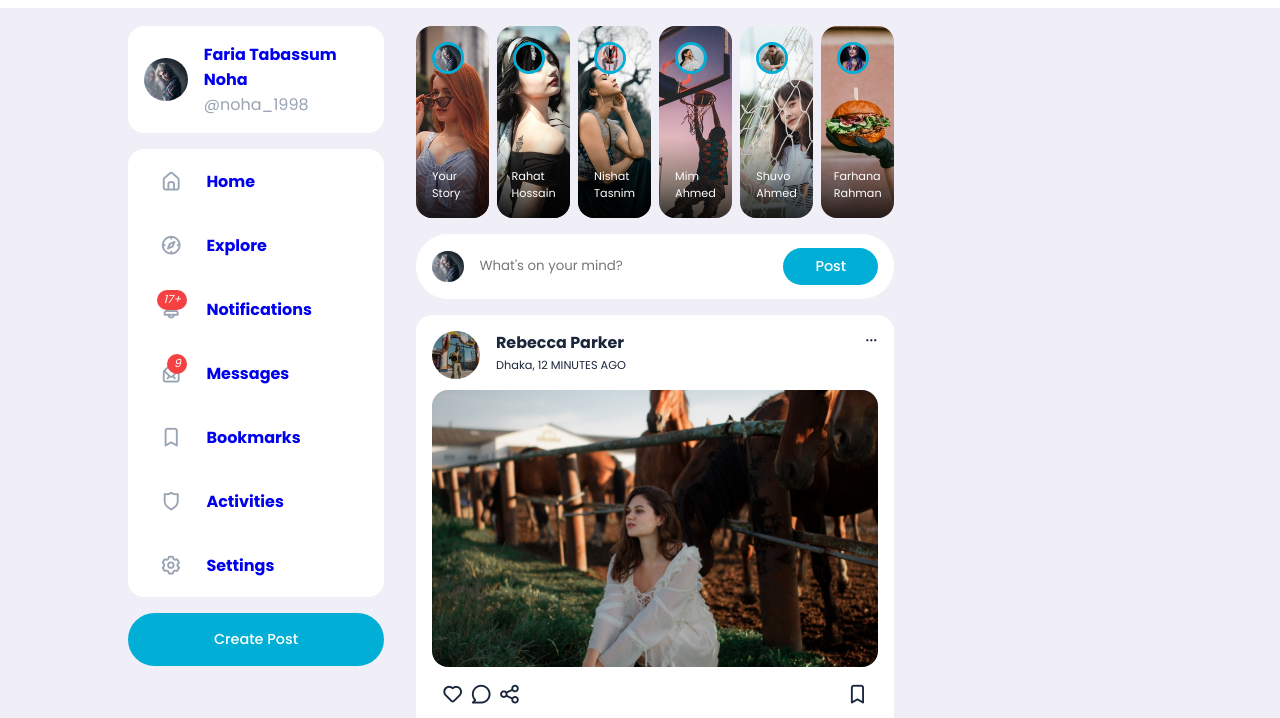
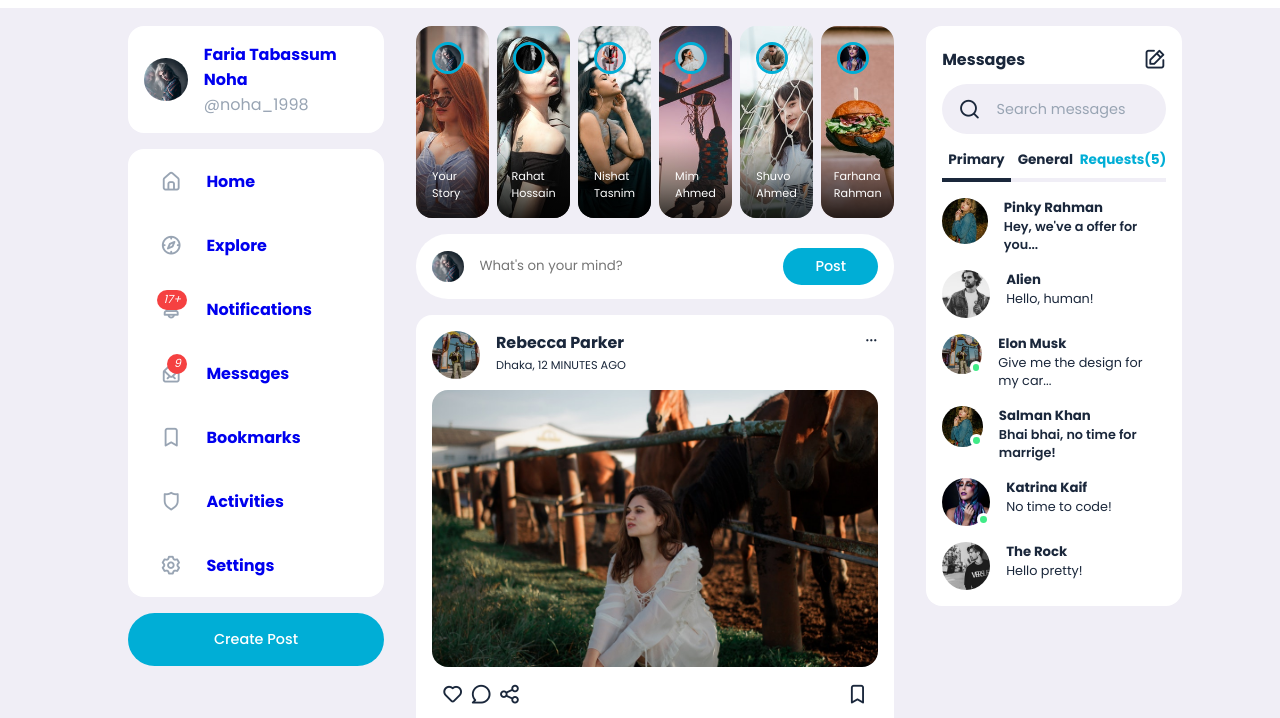
Before and after one commit to mostafizzfuad/chill-buddy-social-media, a plain HTML site: page index.html in a window 1280 px wide. Shown: the part 62-780 px from the top of the page. Drawn offline with nearby package versions, Linux system fonts and the light colour scheme.

Commit message:
message section done

```diff
--- a/index.html
+++ b/index.html
@@ -324,7 +324,7 @@
                         <div class="comments text-muted">View all 34 comments</div>
                     </div>
 
-                    <!--FEED 6-->
+                    <!--FEED 4-->
                     <div class="feed">
                         <div class="head">
                             <div class="user">
@@ -377,7 +377,7 @@
                         <div class="comments text-muted">View all 34 comments</div>
                     </div>
 
-                    <!--FEED 4-->
+                    <!--FEED 5-->
                     <div class="feed">
                         <div class="head">
                             <div class="user">
@@ -430,7 +430,7 @@
                         <div class="comments text-muted">View all 34 comments</div>
                     </div>
 
-                    <!--FEED 5-->
+                    <!--FEED 6-->
                     <div class="feed">
                         <div class="head">
                             <div class="user">
@@ -480,7 +480,7 @@
                             </p>
                         </div>
 
-                        <div class="comments text-muted">View all 34 comments</div>
+                        <div class="comments text-muted">View all 37 comments</div>
                     </div>
                 </div>
                 <!-- feeds end -->
@@ -489,6 +489,96 @@
 
 
             <!--=============== right start ===============-->
+            <div class="right">
+                <!--MESSAGES START-->
+                <div class="messages">
+                    <div class="heading">
+                        <h4>Messages</h4>
+                        <i class="uil uil-edit"></i>
+                    </div>
+
+                    <div class="search-bar">
+                        <i class="uil uil-search"></i>
+                        <input type="search" placeholder="Search messages" />
+                    </div>
+
+                    <div class="catagory">
+                        <h6 class="active">Primary</h6>
+                        <h6>General</h6>
+                        <h6 class="message-requests">Requests(5)</h6>
+                    </div>
+
+                    <!--MESSAGE 1-->
+                    <div class="message">
+                        <div class="profile-photo">
+                            <img src="./images/profile-16.jpg" />
+                        </div>
+                        <div class="message-body">
+                            <h5>Pinky Rahman</h5>
+                            <p class="unseen">Hey, we've a offer for you...</p>
+                        </div>
+                    </div>
+
+                    <!--MESSAGE 2-->
+                    <div class="message">
+                        <div class="profile-photo">
+                            <img src="./images/profile-20.jpg" />
+                        </div>
+                        <div class="message-body">
+                            <h5>Alien</h5>
+                            <p>Hello, human!</p>
+                        </div>
+                    </div>
+
+                    <!--MESSAGE 3-->
+                    <div class="message">
+                        <div class="profile-photo">
+                            <img src="./images/profile-11.jpg" />
+                            <div class="active"></div>
+                        </div>
+                        <div class="message-body">
+                            <h5>Elon Musk</h5>
+                            <p>Give me the design for my car...</p>
+                        </div>
+                    </div>
+
+                    <!--MESSAGE 4-->
+                    <div class="message">
+                        <div class="profile-photo">
+                            <img src="./images/profile-16.jpg" />
+                            <div class="active"></div>
+                        </div>
+                        <div class="message-body">
+                            <h5>Salman Khan</h5>
+                            <p class="unseen">Bhai bhai, no time for marrige!</p>
+                        </div>
+                    </div>
+
+                    <!--MESSAGE 5-->
+                    <div class="message">
+                        <div class="profile-photo">
+                            <img src="./images/profile-6.jpg" />
+                            <div class="active"></div>
+                        </div>
+                        <div class="message-body">
+                            <h5>Katrina Kaif</h5>
+                            <p>No time to code!</p>
+                        </div>
+                    </div>
+
+                    <!--MESSAGE 6-->
+                    <div class="message">
+                        <div class="profile-photo">
+                            <img src="./images/profile-7.jpg" />
+                        </div>
+                        <div class="message-body">
+                            <h5>The Rock</h5>
+                            <p>Hello pretty!</p>
+                        </div>
+                    </div>
+                </div>
+                <!--MESSAGES END-->
+            </div>
             <!--=============== right end ===============-->
         </div>
     </main>
--- a/style.css
+++ b/style.css
@@ -396,3 +396,101 @@ main .container .left .profile {
 
 /*------ feeds end ------*/
 /*--=============== middle end ===============--*/
+
+
+
+/*--=============== right start ===============--*/
+.right {
+    height: max-content;
+    position: sticky;
+    top: var(--sticky-top-right);
+}
+/*------ MESSAGES START ------*/
+.right .messages {
+    background-color: var(--color-white);
+    border-radius: var(--card-border-radius);
+    padding: var(--card-padding);
+}
+
+.right .messages .heading {
+    display: flex;
+    align-items: center;
+    justify-content: space-between;
+    margin-bottom: 0.5rem;
+}
+
+.right .messages i {
+    font-size: 1.4rem;
+}
+
+.right .messages .search-bar {
+    display: flex;
+    justify-content: space-around;
+    margin-bottom: 1rem;
+}
+
+.right .messages .catagory {
+    display: flex;
+    justify-content: space-between;
+    margin-bottom: 1rem;
+}
+
+.right .messages .catagory h6 {
+    width: 100%;
+    text-align: center;
+    border-bottom: 4px solid var(--color-light);
+    padding-bottom: 0.5rem;
+    font-size: 0.85rem;
+}
+
+.right .messages .catagory .active {
+    border-color: var(--color-dark);
+}
+
+.right .messages .catagory .message-requests {
+    color: var(--color-primary);
+}
+
+.right .messages .message {
+    display: flex;
+    gap: 1rem;
+    margin-bottom: 1rem;
+    align-items: flex-start;
+}
+
+.right .messages .message:last-child {
+    margin: 0;
+}
+
+.right .messages .message p {
+    font-size: 0.8rem;
+}
+
+.right .messages .message .profile-photo {
+    position: relative;
+    overflow: visible;
+}
+
+.right .messages .message .profile-photo img {
+    border-radius: 50%;
+}
+
+.right .messages .message .profile-photo .active {
+    width: 0.8rem;
+    aspect-ratio: 1/1;
+    border-radius: 50%;
+    background-color: var(--color-success);
+    position: absolute;
+    bottom: 0;
+    right: 0;
+    border: 3px solid var(--color-white);
+}
+
+.right .messages .message .message-body .unseen {
+    font-weight: 600;
+    color: var(--color-dark);
+}
+
+/*------ MESSAGES END ------*/
+
+/*--=============== right end ===============--*/
```
